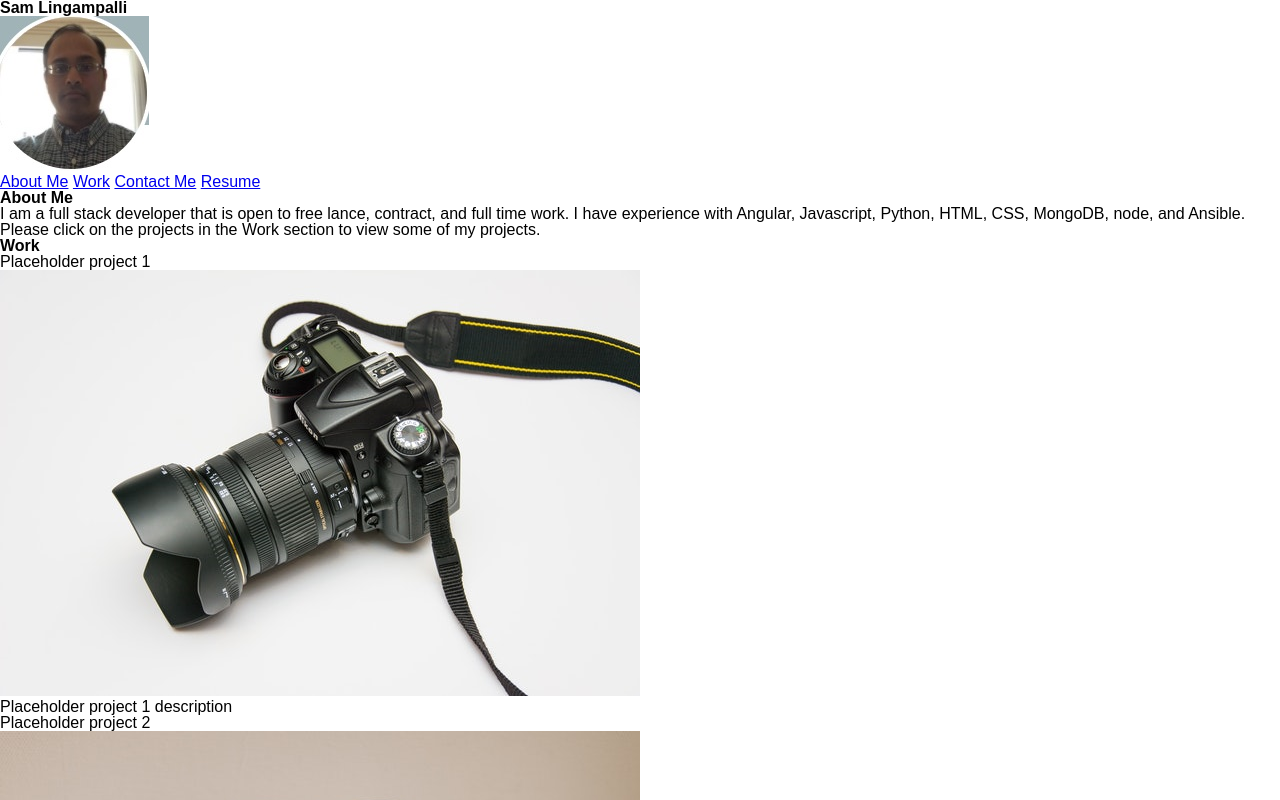
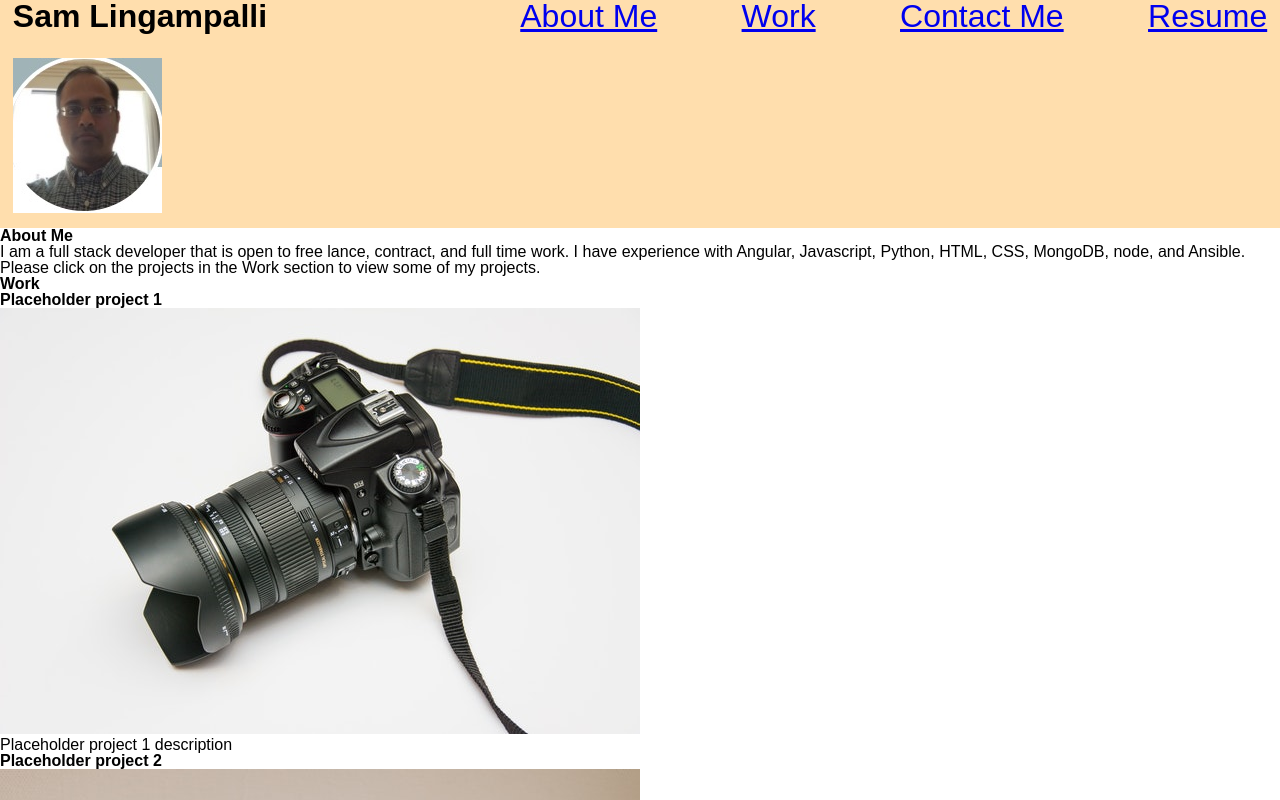
Before and after one commit to ts795/portfolio-of-work-samples, a plain HTML site: page index.html in a window 1280 px wide. Shown: the top 800 px of the page. Drawn offline with Linux system fonts and the light colour scheme.

Commit message:
Add styling for header elements

```diff
--- a/assets/css/style.css
+++ b/assets/css/style.css
@@ -0,0 +1,36 @@
+/* Flex the name and navigation links at the top of the page */
+#name-and-nav-links {
+    display: flex;
+    /* add 1% maegins on left, right and bottom */
+    margin-left: 1%;
+    margin-right: 1%;
+    margin-bottom: 1%;
+}
+
+/* Show the name on the left */
+#name-and-nav-links h1 {
+    flex: auto;
+}
+
+/* Show the navigation links on the right and evenly distribute the space between the links */
+#name-and-nav-links nav {
+    flex: auto;
+    display: flex;
+    justify-content: space-between;
+}
+
+/* Set the font size for the name and links in the header */
+.header-text {
+    font-size: 200%;
+}
+
+/* styling for the header image */
+header img {
+    /* add 1% vertical margin and 1% horizontal margin */
+    margin: 1% 1%;
+}
+
+/* background color for the header */
+header {
+    background-color: navajowhite;
+}
--- a/index.html
+++ b/index.html
@@ -10,14 +10,16 @@
 </head>
 <body>
     <header>
-        <h1> Sam Lingampalli </h1>
+        <div id="name-and-nav-links">
+            <h1 class="header-text"> Sam Lingampalli </h1>
+            <nav>
+                <a href="#about-me" class="header-text">About Me</a>
+                <a href="#work" class="header-text">Work</a>
+                <a href="#contact-me" class="header-text">Contact Me</a>
+                <a href="./assets/pdf/sam_l_full_stack.pdf" class="header-text">Resume</a>
+            </nav>
+        </div>
         <img src="./assets/images/sam_lingampalli_photo.jpg" alt="Recent photo of Sam Lingampalli" />
-        <nav>
-            <a href="#about-me">About Me</a>
-            <a href="#work">Work</a>
-            <a href="#contact-me">Contact Me</a>
-            <a href="./assets/pdf/sam_l_full_stack.pdf">Resume</a>
-        </nav>
     </header>
     <main>
         <section id="about-me">
@@ -27,35 +29,35 @@
         <section id="work">
             <h2>Work</h2>
             <section class="card">
-                <header>Placeholder project 1</header>
+                <h3>Placeholder project 1</h3>
                 <a href="https://www.google.com/" target="_blank">
                     <img src="./assets/images/camera.jpg" alt="Placeholder project Image 1" />
                 </a>
                 <p>Placeholder project 1 description</p>
             </section>
             <section class="card">
-                <header>Placeholder project 2</header>
+                <h3>Placeholder project 2</h3>
                 <a href="https://www.fitbit.com/" target="_blank">
                     <img src="./assets/images/toilet-paper.jpg" alt="Placeholder project Image 2" />
                 </a>
                 <p>Placeholder project 2 description</p>
             </section>
             <section class="card">
-                <header>Placeholder project 3</header>
+                <h3>Placeholder project 3</h3>
                 <a href="https://www.hotwire.com/" target="_blank">
                     <img src="./assets/images/wooden-spoons.jpg" alt="Placeholder project Image 3" />
                 </a>
                 <p>Placeholder project 3 description</p>
             </section>
             <section class="card">
-                <header>Placeholder project 4</header>
+                <h3>Placeholder project 4</h3>
                 <a href="https://www.evernote.com/" target="_blank">
                     <img src="./assets/images/tablet.jpg" alt="Placeholder project Image 4" />
                 </a>
                 <p>Placeholder project 4 description</p>
             </section>
             <section class="card">
-                <header>Placeholder project 5</header>
+                <h3>Placeholder project 5</h3>
                 <a href="https://www.northropgrumman.com/" target="_blank">
                     <img src="./assets/images/canned-coffee.jpg" alt="Placeholder project Image 5" />
                 </a>
```
